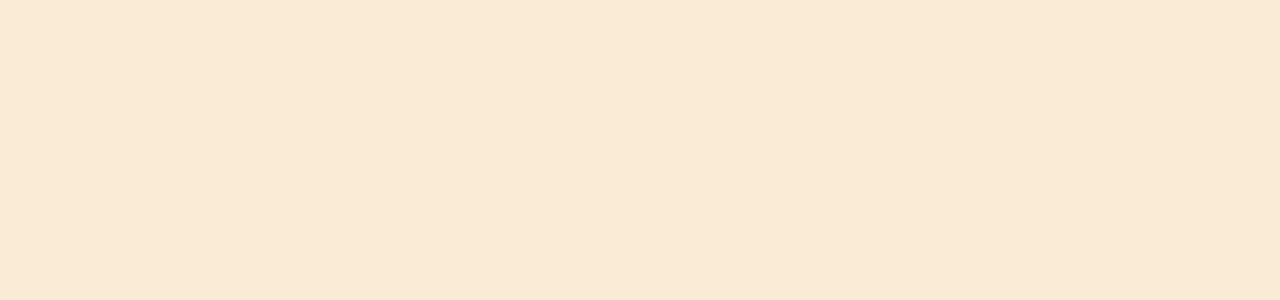
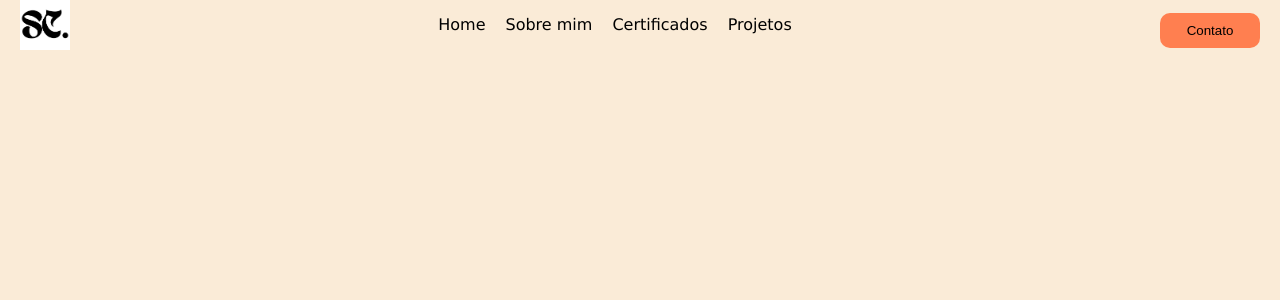
Before and after one commit to stefanyCardoso/my-portifolio, a Next.js app: page / in a window 1280 px wide. Shown: the top 300 px of the page. Built offline with nearby package versions, Linux system fonts and the light colour scheme.

Commit message:
feat: initial component header

```diff
--- /dev/null
+++ b/src/app/componentes/Header/inde.tsx
@@ -0,0 +1,28 @@
+import Image from 'next/image';
+import './style.scss';
+
+export default function Header() {
+    return (
+      <div className="header">
+        <Image
+          src="/SC.png"
+          alt="Logo"
+          className='logo'
+          width={50}
+          height={50}
+          priority
+        />
+        <input type="checkbox" id="checkbox_toggle" />
+        <label htmlFor="checkbox_toggle" className="hamburger">&#9776;</label>
+         <nav>
+          <ul>
+            <li><a href='#'>Home</a></li>
+            <li><a href='#'>Sobre mim</a></li>
+            <li><a href='#'>Certificados</a></li>
+            <li><a href='#'>Projetos</a></li>
+          </ul>
+        </nav>
+        <button> Contato </button>
+      </div>
+    )
+  }
--- /dev/null
+++ b/src/app/componentes/Header/style.scss
@@ -0,0 +1,76 @@
+.header{
+    width: 100%;
+    padding: 0px 20px;
+    display: flex;
+    align-items: center;
+    justify-content: space-between;
+}
+
+nav ul li {
+    height: 20px;
+    float: left;
+    list-style-type: none;
+    margin: 0 10px;
+    font-family: Verdana, Geneva, Tahoma, sans-serif;
+}
+
+nav ul li:hover {
+    border-bottom: 2px solid yellow;
+}
+
+input[type=checkbox]{
+    display: none;
+}
+
+.hamburger {
+    display: none;
+    font-size: 24px;
+    user-select: none;
+}
+
+@media (max-width: 768px) {
+    img {
+        display: none;
+    }
+    .hamburger{
+        display: block;
+    }
+    nav ul{
+        display:none;
+        position: absolute;
+        background-color:rgb(231, 214, 192);
+        right: 0;
+        left: 0;
+        text-align: center;
+        padding: 16px 0;
+    }
+
+    nav ul li {
+        float: none;
+    }
+
+    nav ul li:hover {
+        display: inline-block;
+        background-color:antiquewhite;
+        transition: 0.3s ease;
+    }
+
+    nav ul li + li {
+    margin-top: 20px;
+    }
+
+    input[type=checkbox]:checked ~ nav ul{
+        display: block;
+        margin-top: 30px;
+    }
+}
+
+button {
+    width: 100px;
+    height: 35px;
+    border: none;
+    border-radius: 10px;
+    cursor: pointer;
+    background-color: coral;
+    margin-top: 10px;
+}
--- a/src/app/globals.scss
+++ b/src/app/globals.scss
@@ -12,9 +12,15 @@ html,
 body {
   max-width: 100vw;
   overflow-x: hidden;
+  font-family: Verdana, Geneva, Tahoma, sans-serif;
 }
 
 a {
   color: inherit;
   text-decoration: none;
 }
+
+ul, li{
+  text-decoration: none;
+
+}
--- a/src/app/page.tsx
+++ b/src/app/page.tsx
@@ -1,7 +1,9 @@
+import Header from './componentes/Header/inde'
+
 export default function Home() {
   return (
     <main>
-
+      <Header />
     </main>
   )
 }
```
Also changed, not shown: public/SC.png (added).
